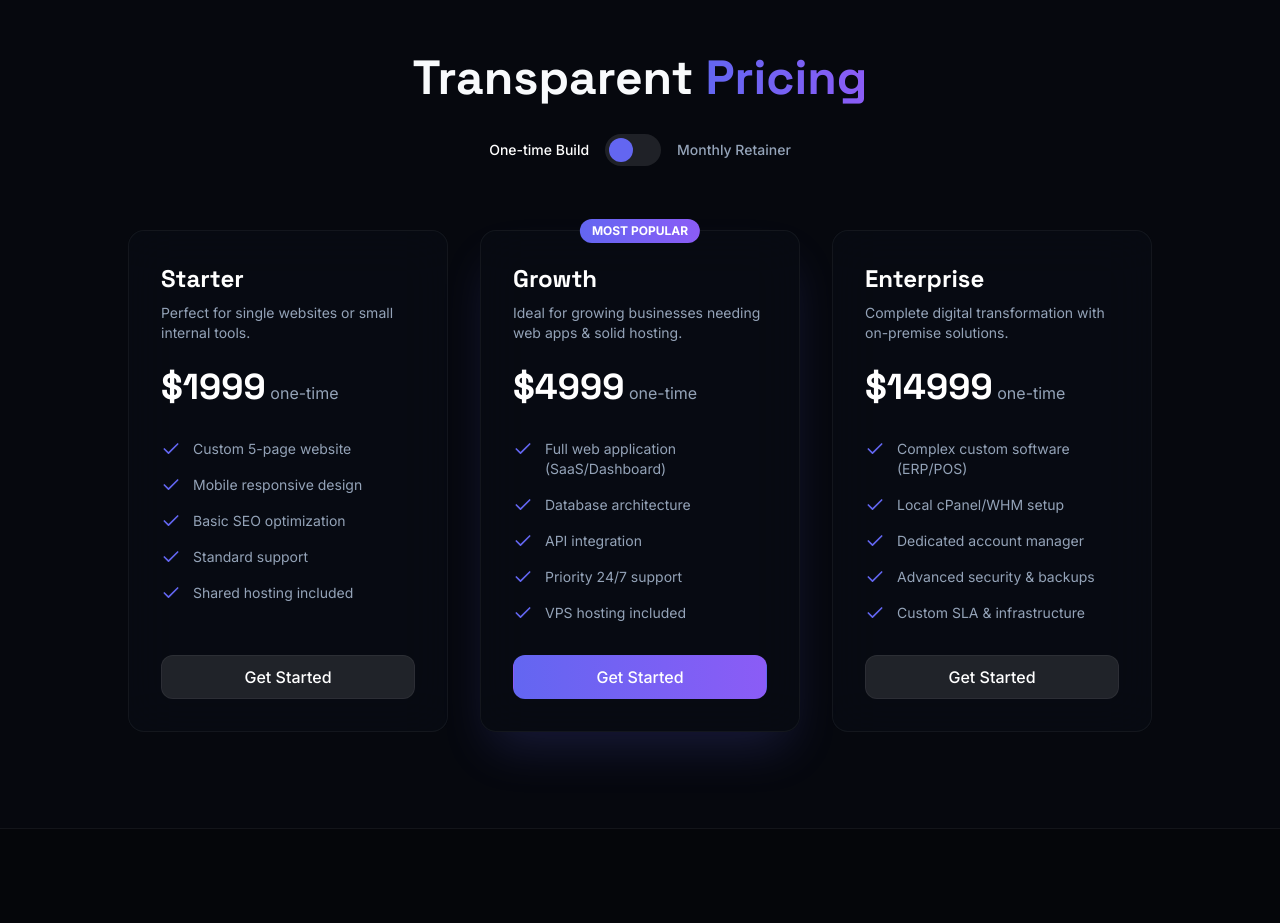
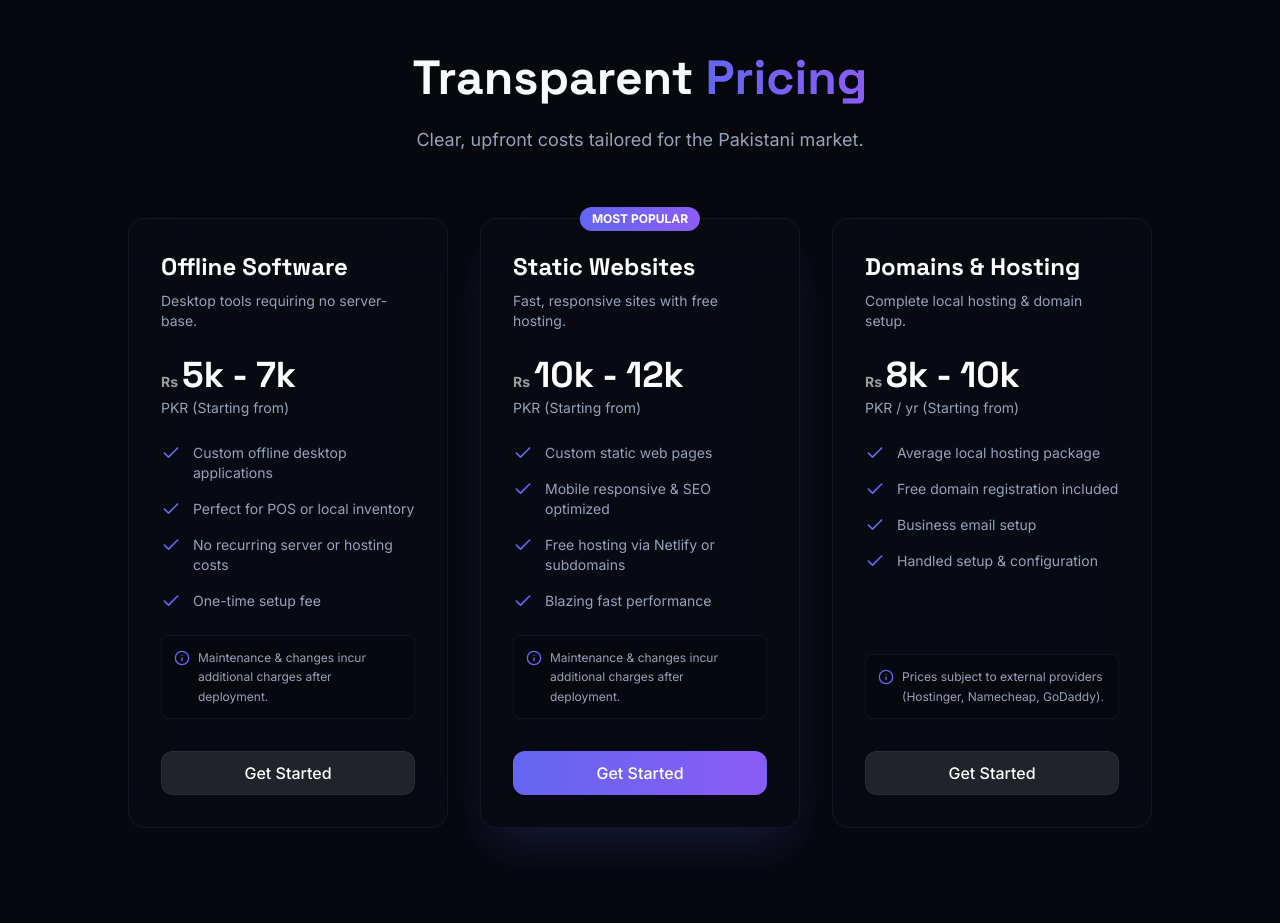
Before and after one commit to Imranalit/weblytic, a Next.js app: page / in a window 1280 px wide. Shown: the part 4900-5823 px from the top of the page. Built offline with nearby package versions, Linux system fonts and the light colour scheme.

Commit message:
update: rewrite pricing to match PKR requirements

```diff
--- a/components/Pricing.tsx
+++ b/components/Pricing.tsx
@@ -1,57 +1,54 @@
 "use client";
 
-import { useState } from "react";
 import { m } from "framer-motion";
-import { Check } from "lucide-react";
+import { Check, Info } from "lucide-react";
 import { Button } from "./ui/Button";
 import { fadeUp, staggerContainer } from "@/lib/motion";
 
 const plans = [
   {
-    name: "Starter",
-    description: "Perfect for single websites or small internal tools.",
-    monthlyPrice: 99,
-    oneTimePrice: 1999,
+    name: "Offline Software",
+    description: "Desktop tools requiring no server-base.",
+    price: "5k - 7k",
+    suffix: "PKR",
     features: [
-      "Custom 5-page website",
-      "Mobile responsive design",
-      "Basic SEO optimization",
-      "Standard support",
-      "Shared hosting included"
+      "Custom offline desktop applications",
+      "Perfect for POS or local inventory",
+      "No recurring server or hosting costs",
+      "One-time setup fee",
     ],
+    note: "Maintenance & changes incur additional charges after deployment."
   },
   {
-    name: "Growth",
+    name: "Static Websites",
     popular: true,
-    description: "Ideal for growing businesses needing web apps & solid hosting.",
-    monthlyPrice: 299,
-    oneTimePrice: 4999,
+    description: "Fast, responsive sites with free hosting.",
+    price: "10k - 12k",
+    suffix: "PKR",
     features: [
-      "Full web application (SaaS/Dashboard)",
-      "Database architecture",
-      "API integration",
-      "Priority 24/7 support",
-      "VPS hosting included"
+      "Custom static web pages",
+      "Mobile responsive & SEO optimized",
+      "Free hosting via Netlify or subdomains",
+      "Blazing fast performance",
     ],
+    note: "Maintenance & changes incur additional charges after deployment."
   },
   {
-    name: "Enterprise",
-    description: "Complete digital transformation with on-premise solutions.",
-    monthlyPrice: 899,
-    oneTimePrice: 14999,
+    name: "Domains & Hosting",
+    description: "Complete local hosting & domain setup.",
+    price: "8k - 10k",
+    suffix: "PKR / yr",
     features: [
-      "Complex custom software (ERP/POS)",
-      "Local cPanel/WHM setup",
-      "Dedicated account manager",
-      "Advanced security & backups",
-      "Custom SLA & infrastructure"
+      "Average local hosting package",
+      "Free domain registration included",
+      "Business email setup",
+      "Handled setup & configuration",
     ],
+    note: "Prices subject to external providers (Hostinger, Namecheap, GoDaddy)."
   }
 ];
 
 export default function Pricing() {
-  const [isAnnual, setIsAnnual] = useState(false);
-
   return (
     <section id="pricing" className="py-24 relative z-10 bg-elevated/30 border-y border-white/5">
       <div className="container mx-auto px-6 max-w-7xl">
@@ -65,27 +62,15 @@ export default function Pricing() {
           >
             Transparent <span className="text-gradient">Pricing</span>
           </m.h2>
-
-          <m.div
+          <m.p
             initial="hidden"
             whileInView="visible"
             viewport={{ once: true }}
             variants={fadeUp}
-            className="flex items-center justify-center gap-4 mt-8"
+            className="text-lg text-text-muted max-w-2xl mx-auto"
           >
-            <span className={`text-sm font-medium ${!isAnnual ? 'text-white' : 'text-text-muted'}`}>One-time Build</span>
-            <button
-              onClick={() => setIsAnnual(!isAnnual)}
-              className="w-14 h-8 rounded-full bg-white/10 p-1 relative transition-colors focus:outline-none"
-            >
-              <m.div
-                className="w-6 h-6 rounded-full bg-primary"
-                animate={{ x: isAnnual ? 24 : 0 }}
-                transition={{ type: "spring", stiffness: 500, damping: 30 }}
-              />
-            </button>
-            <span className={`text-sm font-medium ${isAnnual ? 'text-white' : 'text-text-muted'}`}>Monthly Retainer</span>
-          </m.div>
+            Clear, upfront costs tailored for the Pakistani market.
+          </m.p>
         </div>
 
         <m.div
@@ -104,7 +89,7 @@ export default function Pricing() {
               }`}
             >
               {plan.popular && (
-                <div className="absolute top-0 left-1/2 -translate-x-1/2 -translate-y-1/2 bg-primary-gradient text-white text-xs font-bold px-3 py-1 rounded-full">
+                <div className="absolute top-0 left-1/2 -translate-x-1/2 -translate-y-1/2 bg-primary-gradient text-white text-xs font-bold px-3 py-1 rounded-full whitespace-nowrap">
                   MOST POPULAR
                 </div>
               )}
@@ -112,16 +97,17 @@ export default function Pricing() {
               <h3 className="text-2xl font-display font-bold text-white mb-2">{plan.name}</h3>
               <p className="text-sm text-text-muted mb-6 min-h-[40px]">{plan.description}</p>
 
-              <div className="mb-8">
-                <span className="text-4xl font-display font-bold text-white">
-                  ${isAnnual ? plan.monthlyPrice : plan.oneTimePrice}
-                </span>
-                <span className="text-text-muted">
-                  {isAnnual ? "/mo" : " one-time"}
+              <div className="mb-6">
+                <div className="flex items-baseline gap-1 text-white">
+                  <span className="text-sm font-bold opacity-60">Rs</span>
+                  <span className="text-4xl font-display font-bold">{plan.price}</span>
+                </div>
+                <span className="text-text-muted text-sm">
+                  {plan.suffix} (Starting from)
                 </span>
               </div>
 
-              <ul className="space-y-4 mb-8 flex-1">
+              <ul className="space-y-4 mb-6 flex-1">
                 {plan.features.map((feature, idx) => (
                   <li key={idx} className="flex items-start gap-3 text-sm text-text-muted">
                     <Check className="w-5 h-5 text-primary shrink-0" />
@@ -129,6 +115,13 @@ export default function Pricing() {
                   </li>
                 ))}
               </ul>
+
+              <div className="bg-background/50 border border-white/5 rounded-lg p-3 mb-8 flex gap-2 items-start">
+                <Info className="w-4 h-4 text-primary shrink-0 mt-0.5" />
+                <p className="text-xs text-text-muted leading-relaxed">
+                  {plan.note}
+                </p>
+              </div>
 
               <a href="#contact" className="w-full mt-auto">
                 <Button
```
